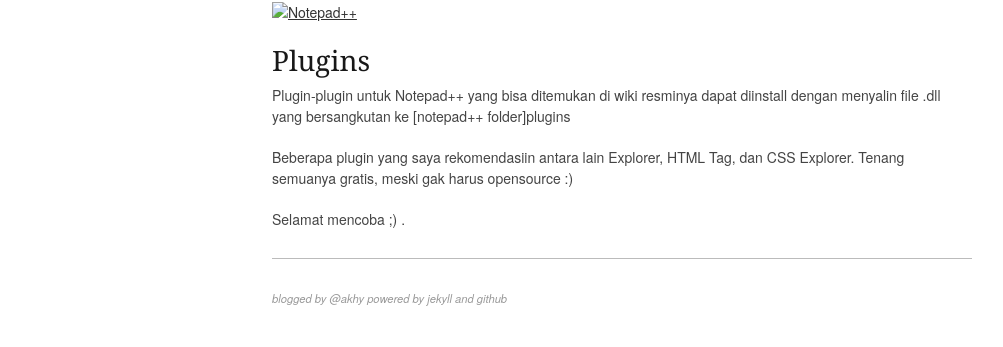
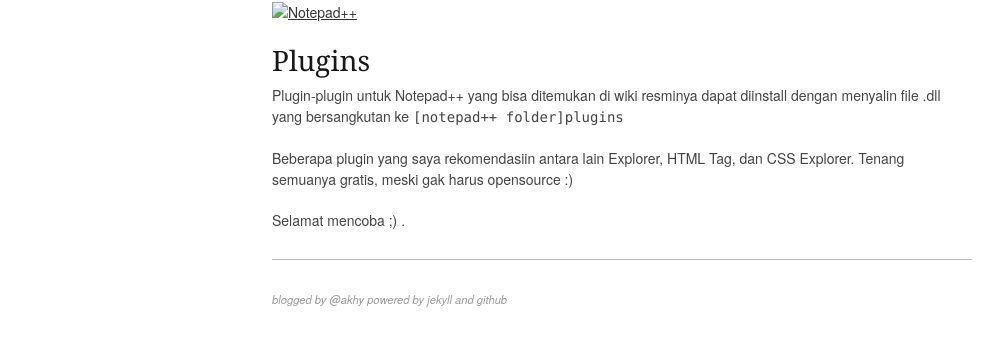
Before and after one commit to akhy/akhyrul.github.com, a Jekyll site: the page built from _posts/2010-09-06-ngoprek-notepad-plus-plus.markdown, in a window 1280 px wide. Shown: the part 849-1196 px from the top of the page, without its empty margins (138-1141 px from the left). Built offline with Jekyll 4.4.1, drawn with Linux system fonts in a browser that asks for light colours; Markdown is read by kramdown in place of the engine named in the settings.

Commit message:
Monospaced code

```diff
--- a/assets/css/akhyar.css
+++ b/assets/css/akhyar.css
@@ -4,3 +4,4 @@
 article.post{ margin-bottom: 2em; }
 
 #footer { color: #999; margin-top: 2em; padding-top: 2em; border-top: 1px solid #bbb; }
+code{ font-family: Consolas, "Andale Mono WT", "Andale Mono", "Lucida Console", "Lucida Sans Typewriter", "DejaVu Sans Mono", "Bitstream Vera Sans Mono", "Liberation Mono", "Nimbus Mono L", Monaco, "Courier New", Courier, monospace; }
```
